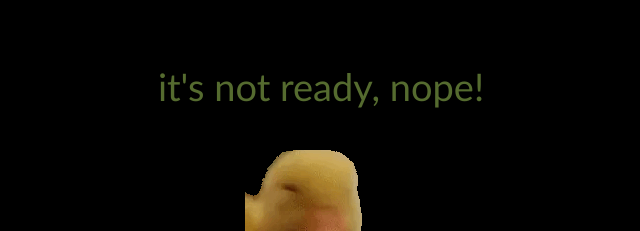
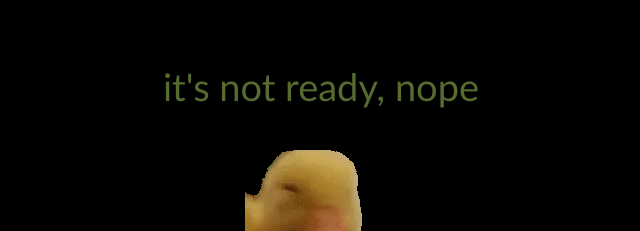
Before and after one commit to michaelLukasik/michaelLukasik.github.io, a plain HTML site: page index.html in a window 1280 px wide. Shown: the top 231 px of the page, 319-959 px from the left. Drawn offline with Linux system fonts and the light colour scheme.

```diff
--- a/index.html
+++ b/index.html
@@ -10,7 +10,7 @@
 </head>
 
 <body>
-        <p> it's not ready, nope! </p>
+        <p> it's not ready, nope </p>
         <a href = "dcolon.html"> <img src="assets/NotReady.gif" title = "bottom text"> </a>
         <br>
         <br>
```
